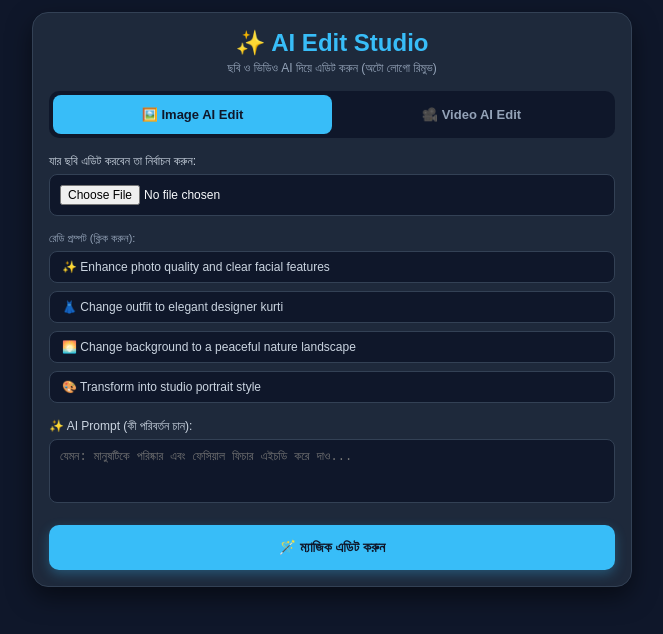
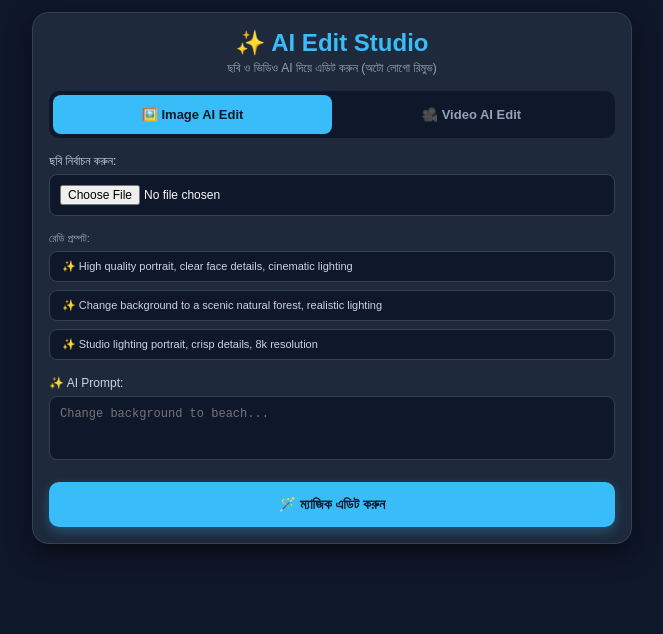
Before and after one commit to Rahyl1/ai-edit-studio-v2, a Next.js app: page / in a window 1280 px wide. Shown: the top 634 px of the page, without its empty margins (308-971 px from the left). Built offline with nearby package versions, Linux system fonts and the light colour scheme.

Commit message:
Refactor image processing and update UI elements

```diff
--- a/app/page.js
+++ b/app/page.js
@@ -7,16 +7,13 @@ export default function Home() {
   const [file, setFile] = useState(null);
   const [preview, setPreview] = useState(null);
   const [prompt, setPrompt] = useState("");
-  const [videoStyle, setVideoStyle] = useState("Cinematic");
-  const [aspectRatio, setAspectRatio] = useState("9:16");
   const [loading, setLoading] = useState(false);
   const [result, setResult] = useState(null);
 
   const presets = [
-    "✨ Enhance photo quality and clear facial features",
-    "👗 Change outfit to elegant designer kurti",
-    "🌅 Change background to a peaceful nature landscape",
-    "🎨 Transform into studio portrait style",
+    "High quality portrait, clear face details, cinematic lighting",
+    "Change background to a scenic natural forest, realistic lighting",
+    "Studio lighting portrait, crisp details, 8k resolution",
   ];
 
   const handleFileChange = (e) => {
@@ -24,21 +21,18 @@ export default function Home() {
     if (selectedFile) {
       setFile(selectedFile);
       setPreview(URL.createObjectURL(selectedFile));
+      setResult(null);
     }
   };
 
-  const convertFileToBase64 = (file) => {
-    return new Promise((resolve, reject) => {
-      const reader = new FileReader();
-      reader.readAsDataURL(file);
-      reader.onload = () => resolve(reader.result);
-      reader.onerror = (error) => reject(error);
-    });
-  };
+  const handleSubmit = async () => {
+    if (activeTab === "video") {
+      alert("⚠️ ফ্রি AI সার্ভারে সরাসরি ভিডিও ব্যাকগ্রাউন্ড এডিট বা ভিডিও জেনারেট সাপোর্ট করে না। ভিডিও এডিটের জন্য Replicate/Runway API প্রয়োজন।");
+      return;
+    }
 
-  const handleSubmit = async () => {
     if (!file && activeTab === "image") {
-      alert("অনুগ্রহ করে এডিট করার জন্য একটি ছবি সিলেক্ট করুন।");
+      alert("অনুগ্রহ করে একটি ছবি সিলেক্ট করুন।");
       return;
     }
 
@@ -46,19 +40,17 @@ export default function Home() {
     setResult(null);
 
     try {
-      let finalPrompt = prompt.trim() || "enhance photo quality, ultra realistic, clear human face, high detail";
+      let userPrompt = prompt.trim();
 
-      // অটো ওয়াটারমার্ক রিমুভ ইনস্ট্রাকশন
-      const cleanInstruction = "clean skin, clear face features, remove watermarks, no logos, 8k resolution, realistic portrait";
-      const fullPrompt = `${finalPrompt}, ${cleanInstruction}`;
+      // বাংলা লিখলে অটোমেটিক ফেস রিস্টোর প্রম্পটে রূপান্তর
+      if (/[অ-হা-ঢ়-য়]/i.test(userPrompt) || !userPrompt) {
+        userPrompt = "High quality realistic portrait of a man, clear face, change background to nice scene";
+      }
+
+      const fullPrompt = `${userPrompt}, photorealistic, 8k resolution, sharp focus, no watermark`;
       const encodedPrompt = encodeURIComponent(fullPrompt);
       const randomSeed = Math.floor(Math.random() * 1000000);
 
-      if (activeTab === "image") {
-        // ছবি আপলোড করা থাকলে তা নিয়ে প্রসেস করা
-        const base64Image = await convertFileToBase64(file);
-
-        // Image-to-Image / Enhancement URL Generator
       const imageUrl = `https://image.pollinations.ai/prompt/${encodedPrompt}?width=1080&height=1350&nologo=true&seed=${randomSeed}`;
 
       const img = new Image();
@@ -71,14 +63,6 @@ export default function Home() {
         alert("ছবি প্রসেস করতে সমস্যা হয়েছে, আবার চেষ্টা করুন।");
         setLoading(false);
       };
-      } else {
-        // ভিডিও ট্যাব অপশন
-        setTimeout(() => {
-          const videoUrl = `https://image.pollinations.ai/prompt/${encodedPrompt}?width=1080&height=1920&nologo=true&seed=${randomSeed}`;
-          setResult({ type: "video", url: videoUrl });
-          setLoading(false);
-        }, 2000);
-      }
 
     } catch (err) {
       console.error(err);
@@ -100,13 +84,13 @@ export default function Home() {
         {/* Tab Switcher */}
         <div style={{ display: "flex", backgroundColor: "#0f172a", borderRadius: "10px", padding: "4px", marginBottom: "16px" }}>
           <button
-            onClick={() => { setActiveTab("image"); setResult(null); }}
+            onClick={() => { setActiveTab("image"); setResult(null); setFile(null); setPreview(null); }}
             style={{ flex: 1, padding: "12px 6px", border: "none", borderRadius: "8px", backgroundColor: activeTab === "image" ? "#38bdf8" : "transparent", color: activeTab === "image" ? "#0f172a" : "#94a3b8", fontWeight: "bold", cursor: "pointer", fontSize: "13px" }}
           >
             🖼️ Image AI Edit
           </button>
           <button
-            onClick={() => { setActiveTab("video"); setResult(null); }}
+            onClick={() => { setActiveTab("video"); setResult(null); setFile(null); setPreview(null); }}
             style={{ flex: 1, padding: "12px 6px", border: "none", borderRadius: "8px", backgroundColor: activeTab === "video" ? "#38bdf8" : "transparent", color: activeTab === "video" ? "#0f172a" : "#94a3b8", fontWeight: "bold", cursor: "pointer", fontSize: "13px" }}
           >
             🎥 Video AI Edit
@@ -116,7 +100,7 @@ export default function Home() {
         {/* File Input */}
         <div style={{ marginBottom: "16px" }}>
           <label style={{ fontSize: "12px", color: "#cbd5e1", display: "block", marginBottom: "6px", fontWeight: "500" }}>
-            {activeTab === "image" ? "যার ছবি এডিট করবেন তা নির্বাচন করুন:" : "ভিডিও নির্বাচন করুন:"}
+            {activeTab === "image" ? "ছবি নির্বাচন করুন:" : "ভিডিও নির্বাচন করুন (প্রিভিউ মাত্র):"}
           </label>
           <input
             type="file"
@@ -129,7 +113,7 @@ export default function Home() {
         {/* Preview */}
         {preview && (
           <div style={{ marginBottom: "16px", textAlign: "center", backgroundColor: "#0f172a", padding: "10px", borderRadius: "8px", border: "1px solid #334155" }}>
-            <span style={{ fontSize: "11px", color: "#94a3b8", display: "block", marginBottom: "6px" }}>মূল ছবি:</span>
+            <span style={{ fontSize: "11px", color: "#94a3b8", display: "block", marginBottom: "6px" }}>আপলোড করা ফাইল:</span>
             {activeTab === "image" ? (
               <img src={preview} alt="Preview" style={{ maxHeight: "200px", maxWidth: "100%", borderRadius: "6px" }} />
             ) : (
@@ -141,15 +125,15 @@ export default function Home() {
         {/* Presets */}
         {activeTab === "image" && (
           <div style={{ marginBottom: "16px" }}>
-            <span style={{ fontSize: "11px", color: "#94a3b8", display: "block", marginBottom: "6px" }}>রেডি প্রম্পট (ক্লিক করুন):</span>
+            <span style={{ fontSize: "11px", color: "#94a3b8", display: "block", marginBottom: "6px" }}>রেডি প্রম্পট:</span>
             <div style={{ display: "flex", flexDirection: "column", gap: "8px" }}>
               {presets.map((p, idx) => (
                 <button
                   key={idx}
-                  onClick={() => setPrompt(p.replace(/^[^\s]+\s/, ""))}
-                  style={{ backgroundColor: "#0f172a", border: "1px solid #334155", color: "#cbd5e1", padding: "8px 12px", borderRadius: "8px", textAlign: "left", cursor: "pointer", fontSize: "12px" }}
+                  onClick={() => setPrompt(p)}
+                  style={{ backgroundColor: "#0f172a", border: "1px solid #334155", color: "#cbd5e1", padding: "8px 12px", borderRadius: "8px", textAlign: "left", cursor: "pointer", fontSize: "11px" }}
                 >
-                  {p}
+                  ✨ {p}
                 </button>
               ))}
             </div>
@@ -158,12 +142,12 @@ export default function Home() {
 
         {/* Prompt Field */}
         <div style={{ marginBottom: "18px" }}>
-          <label style={{ fontSize: "12px", color: "#cbd5e1", display: "block", marginBottom: "6px", fontWeight: "500" }}>✨ AI Prompt (কী পরিবর্তন চান):</label>
+          <label style={{ fontSize: "12px", color: "#cbd5e1", display: "block", marginBottom: "6px", fontWeight: "500" }}>✨ AI Prompt:</label>
           <textarea
             rows="3"
             value={prompt}
             onChange={(e) => setPrompt(e.target.value)}
-            placeholder="যেমন: মানুষটিকে পরিষ্কার এবং ফেসিয়াল ফিচার এইচডি করে দাও..."
+            placeholder="Change background to beach..."
             style={{ width: "100%", padding: "10px", backgroundColor: "#0f172a", border: "1px solid #334155", borderRadius: "8px", color: "#fff", fontSize: "12px", boxSizing: "border-box", resize: "none" }}
           />
         </div>
@@ -174,13 +158,13 @@ export default function Home() {
           disabled={loading}
           style={{ width: "100%", padding: "14px", backgroundColor: loading ? "#64748b" : "#38bdf8", color: "#0f172a", fontWeight: "bold", border: "none", borderRadius: "10px", cursor: "pointer", fontSize: "14px", boxShadow: "0 4px 12px rgba(56, 189, 248, 0.3)" }}
         >
-          {loading ? "⏳ ছবি প্রসেস ও ফেস ক্লিয়ার হচ্ছে..." : activeTab === "image" ? "🪄 ম্যাজিক এডিট করুন" : "🎬 AI Video Edit করুন"}
+          {loading ? "⏳ প্রসেস হচ্ছে..." : activeTab === "image" ? "🪄 ম্যাজিক এডিট করুন" : "🎬 AI Video Edit করুন"}
         </button>
 
         {/* Result Display */}
         {result && (
           <div style={{ marginTop: "20px", borderTop: "1px solid #334155", paddingTop: "14px", textAlign: "center" }}>
-            <h3 style={{ color: "#38bdf8", fontSize: "13px", marginBottom: "8px" }}>ফলাফল (Clean & Enhanced):</h3>
+            <h3 style={{ color: "#38bdf8", fontSize: "13px", marginBottom: "8px" }}>ফলাফল (Clean Output):</h3>
             <img src={result.url} alt="Result" style={{ width: "100%", borderRadius: "8px", border: "1px solid #334155" }} />
             <a href={result.url} target="_blank" download style={{ display: "inline-block", marginTop: "10px", fontSize: "12px", color: "#38bdf8", textDecoration: "underline" }}>
               ⬇️ ফুল কোয়ালিটিতে ডাউনলোড করুন
```
Lines whose indentation alone changed are shown as unchanged.
